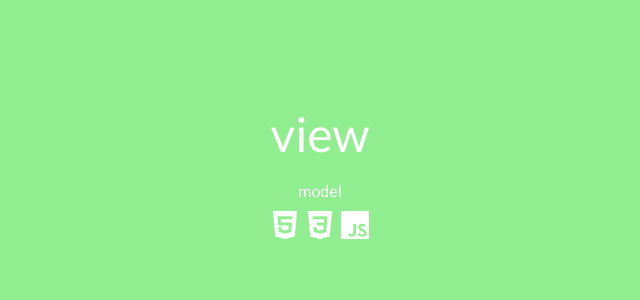
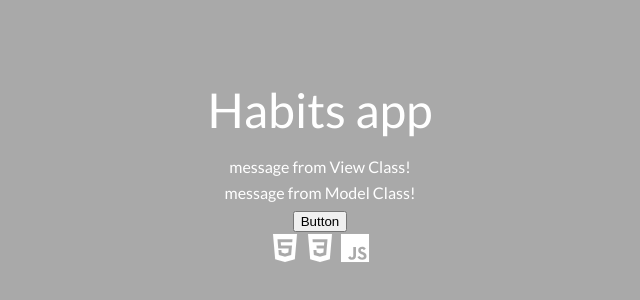
Before and after one commit to daxtersky/ts-habits-app, a website built with Parcel: page index.html in a window 1280 px wide. Shown: the part 224-524 px from the top of the page, without its empty margins (320-960 px from the left). Built offline with nearby package versions, Linux system fonts and the light colour scheme.

Commit message:
typescript files separated into model/view/controler files

```diff
--- a/index.html
+++ b/index.html
@@ -3,8 +3,8 @@
 
 <head>
   <meta charset="utf-8">
-  <title>Project boilerplate</title>
-  <meta name="description" content="Empty project bundled by Parcel">
+  <title>Habits app</title>
+  <meta name="description" content="Habits app">
   <meta name="viewport" content="width=device-width, initial-scale=1, user-scalable=no">
 
   <link href="https://fonts.googleapis.com/css2?family=Lato&display=swap" rel="stylesheet">
@@ -13,14 +13,15 @@
   <link rel="icon" type="image/png" sizes="16x16" href="./assets/favicon-16x16.png">
 
   <script type="module" src="https://unpkg.com/ionicons@5.0.0/dist/ionicons/ionicons.esm.js"></script>
-  <!-- <script nomodule="" src="https://unpkg.com/ionicons@5.0.0/dist/ionicons/ionicons.js"></script> -->
 </head>
 
 <body>
 
   <div class="container">
-    <h1></h1>
-    <p></p>
+    <h1>Habits app</h1>
+    <p class="v-model"></p>
+    <p class="m-model"></p>
+    <button class="button">Button</button>
     <div>
       <ion-icon name="logo-html5" size="large"></ion-icon>
       <ion-icon name="logo-css3" size="large"></ion-icon>
@@ -28,7 +29,7 @@
     </div>
   </div>
 
-  <script src="./src/js/controler.ts"></script>
+  <script src="./src/js/controller.ts"></script>
 
 </body>
 
--- a/src/js/controler.ts
+++ /dev/null
@@ -1,13 +0,0 @@
-import '../scss/main.scss';
-import view from './view';
-import model from './model';
-import { MyEnum } from './enums';
-import { MyInterface } from './models';
-
-document.addEventListener('DOMContentLoaded', (): void => {
-  document.querySelector('h1').textContent = view.view;
-  document.querySelector('p').textContent = model.model;
-
-  console.log('model', model.model);
-  console.log('view', view.view);
-});
--- /dev/null
+++ b/src/js/controller.ts
@@ -0,0 +1,24 @@
+import '../scss/main.scss';
+import { View } from './view';
+import { Model } from './model';
+import { MyEnum } from './enums';
+import { MyInterface } from './types';
+import { ClassElement } from 'typescript';
+
+document.addEventListener('DOMContentLoaded', (): void => {
+  const controller = new Controller(new View(), new Model());
+  // console.log('DOMContentLoaded', controller);
+});
+
+class Controller {
+  constructor(view: View, model: Model) {
+    // view.log();
+    // model.log();
+    // console.log('VIEW', view);
+    view.buttonEvent(this.handleButtonClick);
+  }
+
+  handleButtonClick = (a) => {
+   console.log('3 event goes to controller', a);
+  }
+}
--- a/src/js/model.ts
+++ b/src/js/model.ts
@@ -1,3 +1,13 @@
-const model = 'model';
+export class Model {
+  constructor() {
+    const mp = this.getElement('.m-model') as HTMLParagraphElement;
+    mp.textContent = this.write();
+  }
 
-export default { model };
+  log = (): void => console.log('This is from Model Class!');
+  write = (): string => 'message from Model Class!';
+
+
+  getElement = (selector: string): HTMLElement => document.querySelector(selector);
+
+}
--- a/src/js/view.ts
+++ b/src/js/view.ts
@@ -1,3 +1,29 @@
-const view: string = 'view';
+export class View {
+  constructor() {
+    const vp = this.getElement('.v-model') as HTMLParagraphElement;
+    vp.textContent = this.write();
+    this.listeners();
+  }
 
-export default { view };
+  public log = (): void => console.log('This is from View Class!');
+
+  public write = (): string => 'message from View Class!';
+
+  public buttonEvent = (handler) => {
+    this.buttonElement.addEventListener('click', event => {
+      if ((event.target as Element).className === 'button') {
+        handler(event);
+        console.log('2 button clicked');
+      }
+    })
+  }
+
+  private getElement = (selector: string): HTMLElement => document.querySelector(selector);
+  private buttonElement = this.getElement('.button') as HTMLButtonElement;
+  private listeners = () => {
+    addEventListener('click', event => {
+      console.log('1 click from view');
+    })
+  }
+
+}
--- a/src/scss/_colors.scss
+++ b/src/scss/_colors.scss
@@ -1 +1 @@
-$main-color: lightgreen;
+$main-color: darkgrey;
```
Also changed, not shown: src/js/types.d.ts (renamed from src/js/models.d.ts).
